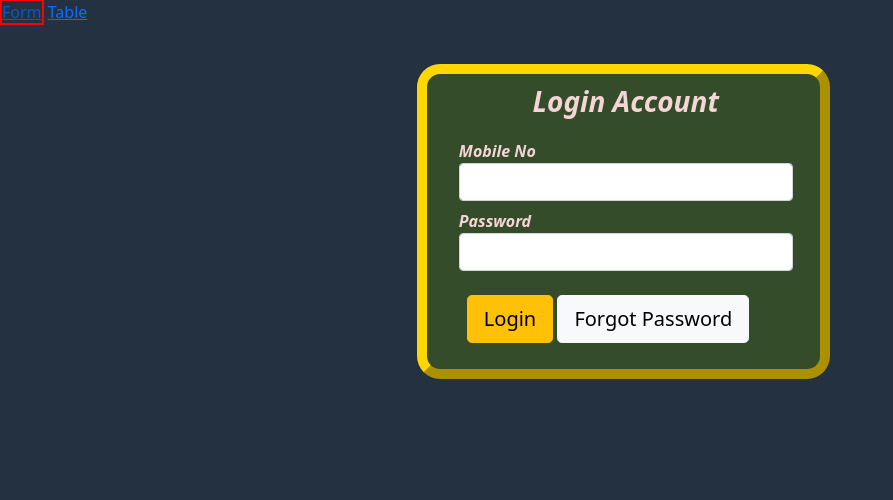
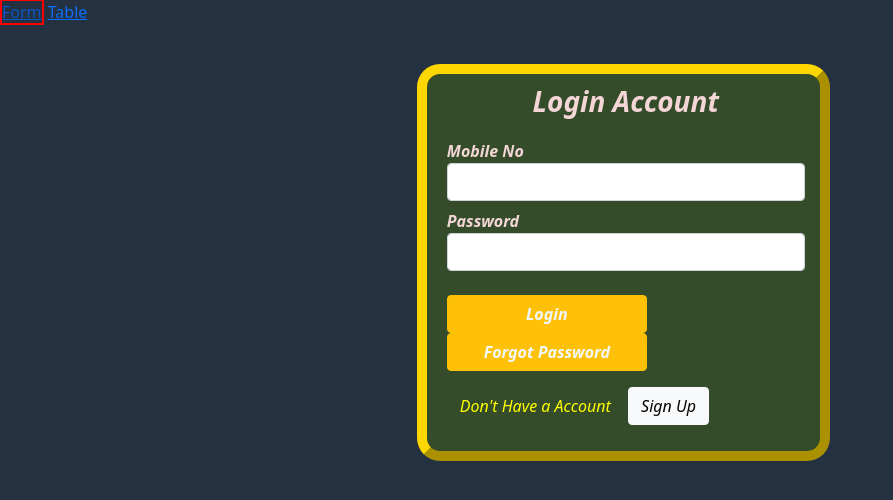
Before and after one commit to shyamporiya/php-crud, a PHP site: page /sign-in.php in a window 1280 px wide. Shown: the top 500 px of the page, without its empty margins (0-893 px from the left). Run offline with PHP 8.4, Linux system fonts and the light colour scheme; some libraries are stand-ins or nearby versions.

Commit message:
set desing for button

```diff
--- a/header.php
+++ b/header.php
@@ -75,5 +75,15 @@ input:hover{
     font-weight: 700;
 
 }
+.sing-in-btn{
+        width: 200px;
+        color: aliceblue;
+    font-weight: 800;
+}
+.sing-up-btn{
+        width: 190px;
+        color: aliceblue;
+    font-weight: 800;
+}
   </style>
   <body>
--- a/sign-in.php
+++ b/sign-in.php
@@ -7,7 +7,7 @@
   <div class="container" style="margin-top: 40px;">
 
 
-          <div class="row center_form">
+          <div class="container center_form">
               <form id="student_form" action="login.php" method="POST" enctype="multipart/form-data">
                 <h3><b>Login Account</b></h3>
                 <div class="row">
@@ -26,10 +26,17 @@
 
 
                 <div class="pt-3">
-                  <button type="submit" id="submit" class="btn btn-warning btn-lg ms-2">Login</button>
-                  <button type="button" class="btn btn-light btn-lg m-l-20">Forgot Password</button>
+                  <a type="submit" id="submit" class="btn btn-warning sing-in-btn">Login</a>
+                  <a type="button" class="btn btn-warning sing-in-btn">Forgot Password</a>
                 </div>
                 </form>
+
+                <div class="pt-3">
+                  <span class="btn sign-in-btn bg-grey" style="color:yellow">Don't Have a Account</span>
+                  <a href="create_account.php" class="btn btn-light sign-in-btn">Sign Up</a>
+                </div>
+
+
 
 
 
```
Also changed, not shown: create_account.php (+7 -2 lines).
